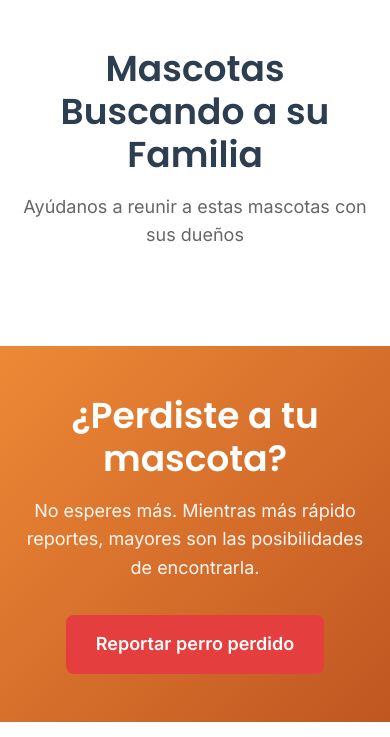
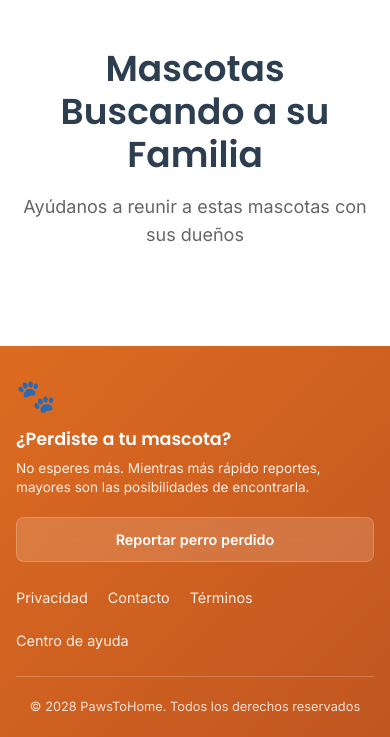
Before and after one commit to JesusEmilianoCloud/pawstohome, a Django app: page / in a window 390 px wide. Shown: the part 2660-3397 px from the top of the page. Run offline with Django 5.2, Linux system fonts and the light colour scheme; data that the repository does not hold is empty; parts of the project's set-up code (start-up, migrations or seed data) failed here and were passed over.

Commit message:
Add footer section with navigation links and copyright information

```diff
--- a/Homeinfo/templates/Homeinfo/base.html
+++ b/Homeinfo/templates/Homeinfo/base.html
@@ -40,6 +40,40 @@
         </div>
     </main>
 
+    <!-- Footer -->
+    <footer class="site-footer">
+        <div class="footer-container">
+            <div class="footer-content">
+                <!-- Logo y descripción principal -->
+                <div class="footer-main">
+                    <div class="footer-logo">
+                        <div class="footer-logo-icon">🐾</div>
+                        <div class="footer-logo-text">
+                            <h3>¿Perdiste a tu mascota?</h3>
+                            <p>No esperes más. Mientras más rápido reportes, mayores son las posibilidades de encontrarla.</p>
+                        </div>
+                    </div>
+                    <a href="{% url 'reportsservice:crear_reporte' %}" class="footer-cta-btn">Reportar perro perdido</a>
+                </div>
+
+                <!-- Enlaces de navegación -->
+                <div class="footer-links">
+                    <div class="footer-links-group">
+                        <a href="#" class="footer-link">Privacidad</a>
+                        <a href="#" class="footer-link">Contacto</a>
+                        <a href="#" class="footer-link">Términos</a>
+                        <a href="#" class="footer-link">Centro de ayuda</a>
+                    </div>
+                </div>
+            </div>
+
+            <!-- Copyright -->
+            <div class="footer-bottom">
+                <p>&copy; 2028 PawsToHome. Todos los derechos reservados</p>
+            </div>
+        </div>
+    </footer>
+
     <script src="{% static 'js/main.js' %}"></script>
     {% block extra_js %}{% endblock %}
 </body>
--- a/Homeinfo/templates/Homeinfo/home.html
+++ b/Homeinfo/templates/Homeinfo/home.html
@@ -151,12 +151,4 @@
     </div>
 </section>
 
-<!-- CTA Section -->
-<section class="cta-section">
-    <div class="section-container">
-        <h2 class="cta-title">¿Perdiste a tu mascota?</h2>
-        <p class="cta-description">No esperes más. Mientras más rápido reportes, mayores son las posibilidades de encontrarla.</p>
-        <a href="{% url 'reportsservice:crear_reporte' %}" class="cta-btn">Reportar perro perdido</a>
-    </div>
-</section>
 {% endblock %}
--- a/static/css/header.css
+++ b/static/css/header.css
@@ -88,3 +88,209 @@
         align-items: flex-start;
     }
 }
+
+/* ========== FOOTER STYLES ========== */
+.site-footer {
+    background: linear-gradient(135deg, #DD6B20 0%, #C05621 100%);
+    color: white;
+    margin-top: auto;
+}
+
+.footer-container {
+    max-width: 1200px;
+    margin: 0 auto;
+    padding: 0 2rem;
+}
+
+.footer-content {
+    display: flex;
+    align-items: center;
+    justify-content: space-between;
+    padding: 2.5rem 0;
+    gap: 2rem;
+}
+
+.footer-main {
+    display: flex;
+    align-items: center;
+    gap: 2rem;
+    flex: 1;
+}
+
+.footer-logo {
+    display: flex;
+    align-items: center;
+    gap: 1rem;
+}
+
+.footer-logo-icon {
+    font-size: 2rem;
+    opacity: 0.9;
+}
+
+.footer-logo-text h3 {
+    margin: 0 0 0.5rem 0;
+    font-size: 1.5rem;
+    font-weight: 600;
+    color: white;
+    font-family: 'Poppins', sans-serif;
+}
+
+.footer-logo-text p {
+    margin: 0;
+    font-size: 0.95rem;
+    opacity: 0.9;
+    line-height: 1.4;
+    max-width: 350px;
+}
+
+.footer-cta-btn {
+    background: rgba(255, 255, 255, 0.15);
+    backdrop-filter: blur(10px);
+    color: white;
+    padding: 12px 24px;
+    text-decoration: none;
+    border-radius: 8px;
+    font-weight: 600;
+    transition: all 0.3s ease;
+    border: 1px solid rgba(255, 255, 255, 0.2);
+    white-space: nowrap;
+    font-size: 0.95rem;
+}
+
+.footer-cta-btn:hover {
+    background: rgba(255, 255, 255, 0.25);
+    transform: translateY(-1px);
+    box-shadow: 0 4px 12px rgba(0, 0, 0, 0.15);
+}
+
+.footer-links {
+    display: flex;
+    align-items: center;
+}
+
+.footer-links-group {
+    display: flex;
+    gap: 2rem;
+    align-items: center;
+}
+
+.footer-link {
+    color: white;
+    text-decoration: none;
+    font-size: 0.95rem;
+    transition: all 0.3s ease;
+    opacity: 0.9;
+    white-space: nowrap;
+}
+
+.footer-link:hover {
+    opacity: 1;
+    transform: translateY(-1px);
+}
+
+.footer-bottom {
+    border-top: 1px solid rgba(255, 255, 255, 0.2);
+    padding: 1.5rem 0;
+    text-align: center;
+}
+
+.footer-bottom p {
+    margin: 0;
+    font-size: 0.85rem;
+    opacity: 0.8;
+}
+
+/* Responsive Footer */
+@media (max-width: 768px) {
+    .footer-content {
+        flex-direction: column;
+        align-items: flex-start;
+        gap: 1.5rem;
+        padding: 2rem 0;
+    }
+
+    .footer-main {
+        flex-direction: column;
+        align-items: flex-start;
+        gap: 1.5rem;
+        width: 100%;
+    }
+
+    .footer-logo {
+        flex-direction: column;
+        align-items: flex-start;
+        gap: 0.75rem;
+        text-align: left;
+    }
+
+    .footer-logo-text h3 {
+        font-size: 1.25rem;
+    }
+
+    .footer-logo-text p {
+        font-size: 0.9rem;
+        max-width: 100%;
+    }
+
+    .footer-cta-btn {
+        align-self: flex-start;
+        width: auto;
+    }
+
+    .footer-links-group {
+        flex-wrap: wrap;
+        gap: 1.5rem;
+        justify-content: flex-start;
+    }
+
+    .footer-bottom {
+        padding: 1.25rem 0;
+    }
+}
+
+@media (max-width: 480px) {
+    .footer-container {
+        padding: 0 1rem;
+    }
+
+    .footer-content {
+        padding: 1.5rem 0;
+    }
+
+    .footer-main {
+        gap: 1.25rem;
+    }
+
+    .footer-logo {
+        gap: 0.5rem;
+    }
+
+    .footer-logo-text h3 {
+        font-size: 1.1rem;
+    }
+
+    .footer-logo-text p {
+        font-size: 0.85rem;
+    }
+
+    .footer-cta-btn {
+        padding: 10px 20px;
+        font-size: 0.9rem;
+        width: 100%;
+        text-align: center;
+    }
+
+    .footer-links-group {
+        gap: 1.25rem;
+        width: 100%;
+    }
+
+    .footer-link {
+        font-size: 0.9rem;
+    }
+
+    .footer-bottom p {
+        font-size: 0.8rem;
+    }
+}
```
